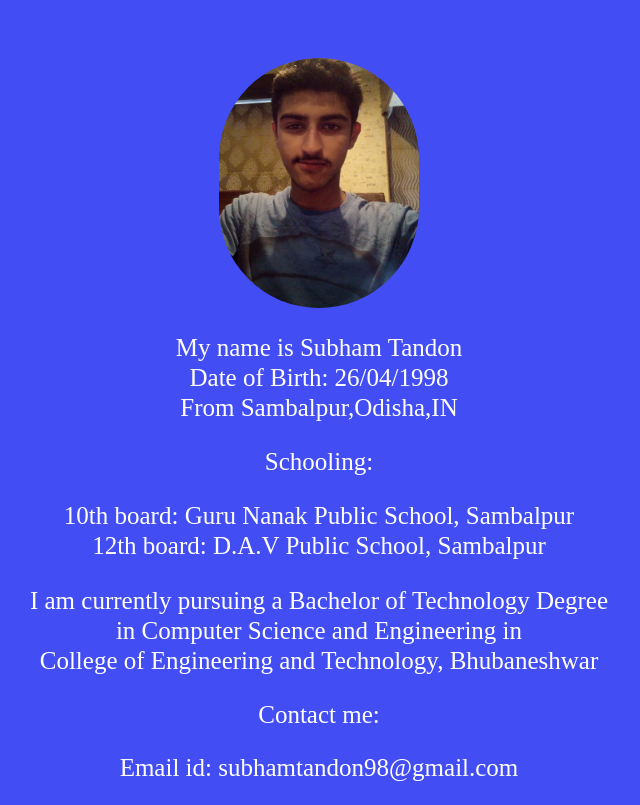
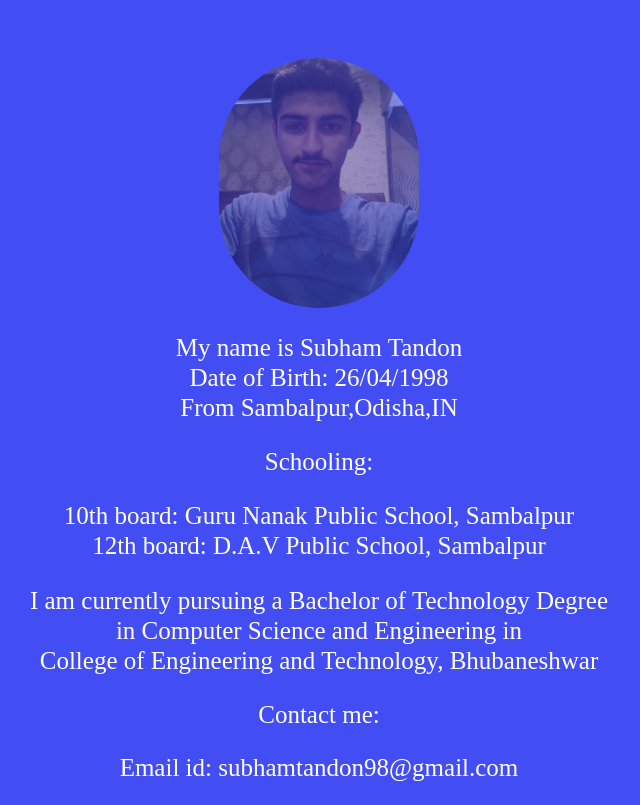
Before and after one commit to subhamtandon/subhamtandon.github.io, a plain HTML site: page index.html in a window 1280 px wide. Shown: the top 805 px of the page, without its empty margins (321-961 px from the left). Drawn offline with Linux system fonts and the light colour scheme.

Commit message:
Update profile.css

```diff
--- a/profile.css
+++ b/profile.css
@@ -8,6 +8,10 @@ body{
 	vertical-align: middle;
 	margin-top: 50px;
 	border-radius: 200px;
+	opacity:0.5;
+}
+.img1:hover{
+	opacity:1.0;
 }
 .img2,.img3{
 	margin: 20px 20px 0 0;
```
